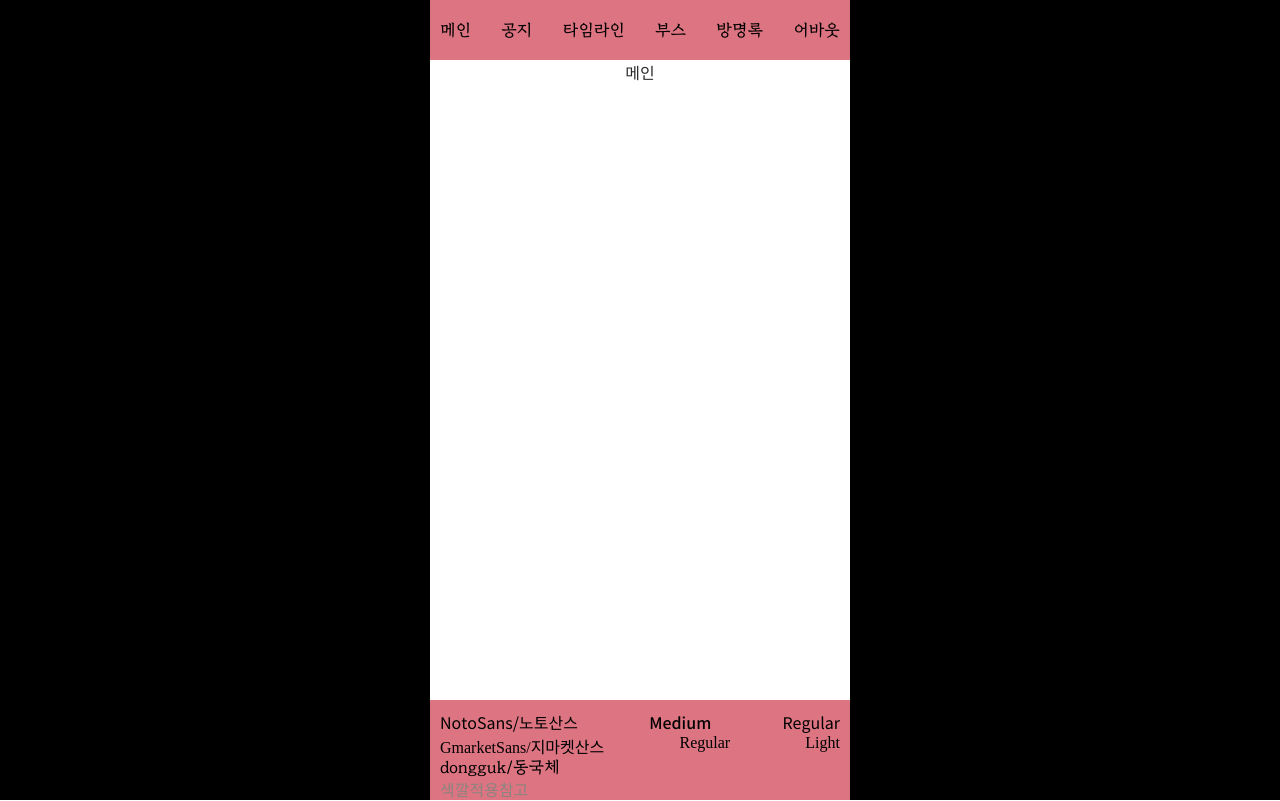
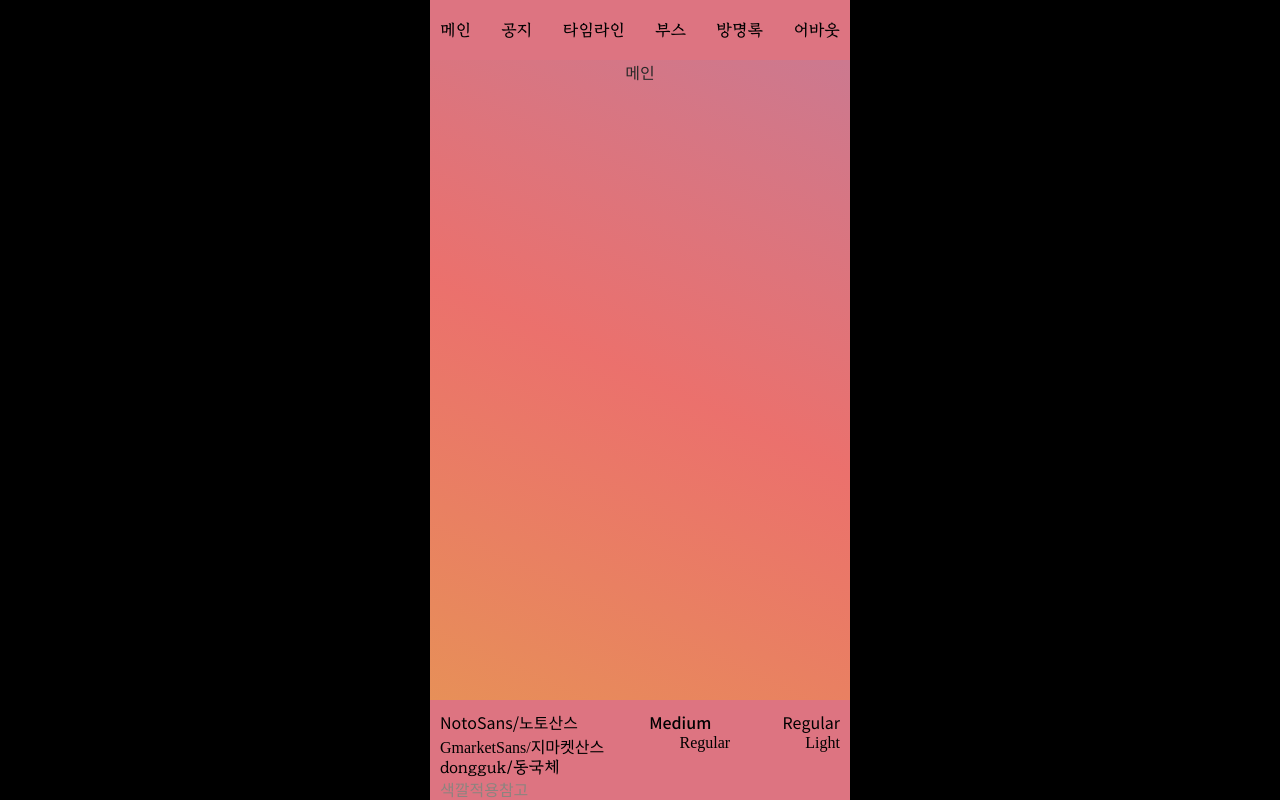
Before and after one commit to ZZZINU/2023_fall_festival_front, a React (Vite) app: page / in a window 1280 px wide. Built offline with nearby package versions, Linux system fonts and the light colour scheme; a web font is replaced by a local one.

Commit message:
:lipstick: Style: background img

```diff
--- a/src/App.jsx
+++ b/src/App.jsx
@@ -33,6 +33,13 @@ const Wrapper = styled.div`
 
   font-family: NotoSansRegular;
   color: ${props => props.theme.colors.fontBlack};
+
+  background-image: url("/background.svg");
+
+  background-size: 100% auto;
+
+  background-position: center;
+  background-repeat: repeat;
 `;
 
 const Layout = () => {
```
Also changed, not shown: public/background.svg (added).
